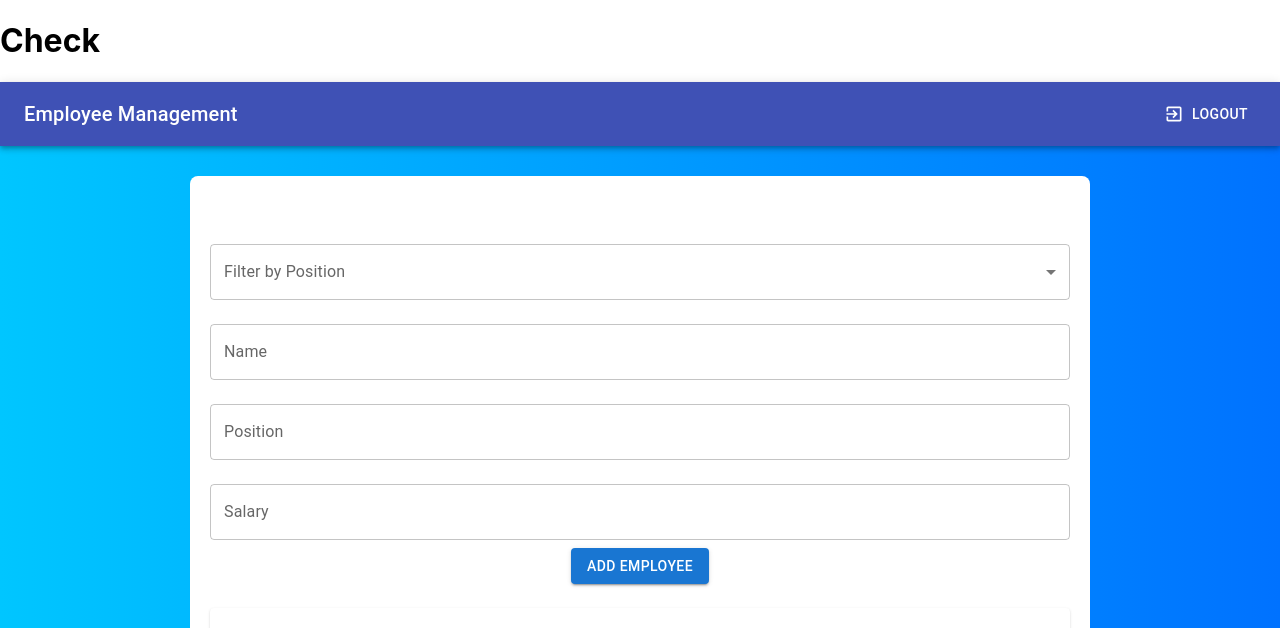
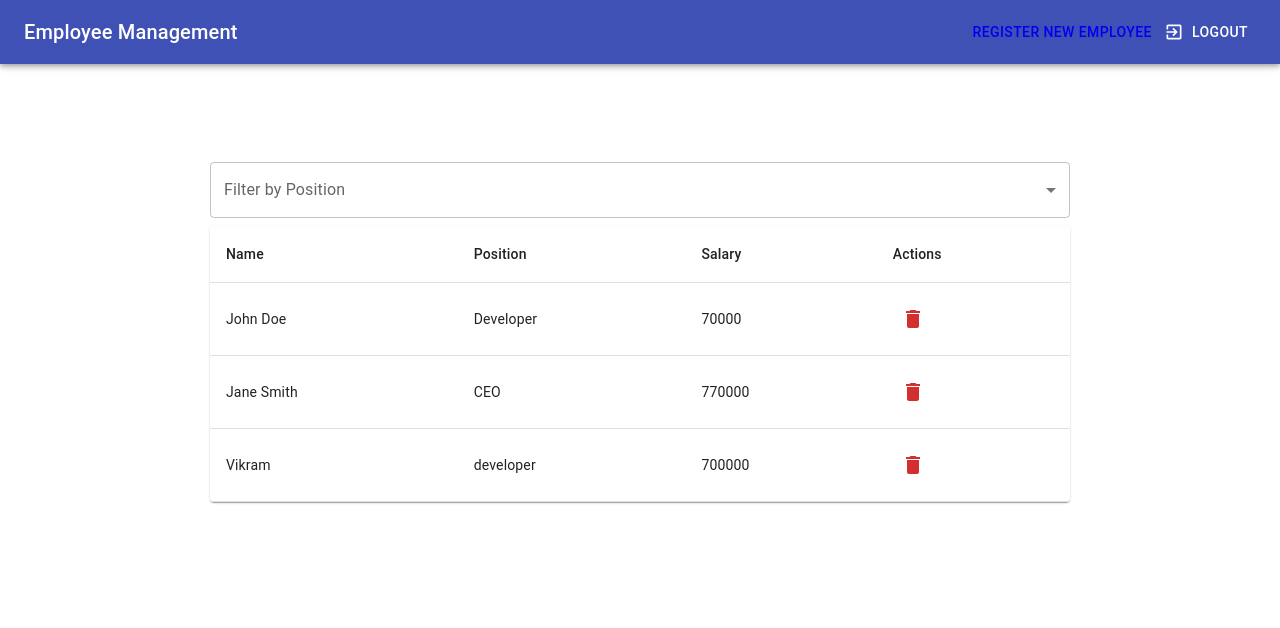
Before and after one commit to gaurav77777/EmployeeServiceReact, a React (Create React App) app: page / in a window 1280 px wide. Shown: the top 628 px of the page. Built offline with nearby package versions, Linux system fonts and the light colour scheme; no server answers; data requests are answered from the project's data file.

Commit message:
updated ui used react-router

```diff
--- a/db.json
+++ b/db.json
@@ -4,43 +4,21 @@
       "id": "1",
       "name": "John Doe",
       "email": "john@example.com",
-      "position": "Developer"
+      "position": "Developer",
+      "salary": "70000"
     },
     {
       "id": "2",
       "name": "Jane Smith",
       "email": "jane@example.com",
-      "position": "Manager"
+      "position": "CEO",
+      "salary": "770000"
     },
     {
-      "id": "e981",
-      "name": "",
-      "position": "",
-      "salary": ""
-    },
-    {
-      "id": "9bd0",
-      "name": "",
-      "position": "",
-      "salary": ""
-    },
-    {
-      "id": "1e09",
-      "name": "",
-      "position": "",
-      "salary": ""
-    },
-    {
-      "id": "9c0c",
-      "name": "",
-      "position": "",
-      "salary": ""
-    },
-    {
-      "id": "8767",
-      "name": "",
-      "position": "",
-      "salary": ""
+      "id": "3ceb",
+      "name": "Vikram",
+      "position": "developer",
+      "salary": "700000"
     }
   ]
 }
--- a/package.json
+++ b/package.json
@@ -13,6 +13,7 @@
     "axios": "^1.7.7",
     "react": "^18.3.1",
     "react-dom": "^18.3.1",
+    "react-router-dom": "^7.0.0",
     "react-scripts": "5.0.1",
     "web-vitals": "^2.1.4"
   },
--- a/public/index.html
+++ b/public/index.html
@@ -28,7 +28,6 @@
   </head>
   <body>
     <noscript>You need to enable JavaScript to run this app.</noscript>
-    <h1>Check</h1>
     <div id="root"></div>
     <!--
       This HTML file is a template.
--- a/src/App.css
+++ b/src/App.css
@@ -1,34 +1,121 @@
+/* Overall Body Styling */
 body {
-  background-color: #f0f4f8; /* Light grayish background for modern feel */
-  font-family: 'Roboto', sans-serif;
+  background-color: #f4f7f9; /* Soft, light gray background for the body */
+  font-family: 'Roboto', sans-serif; /* Clean and modern font */
+  margin: 0;
+  padding: 0;
 }
 
+/* Main App Container */
 .App {
-  background-color: #ffffff; /* White background for the main container */
+  background-color: #ffffff; /* Clean white background for the main container */
   padding: 30px;
-  border-radius: 10px;
-  box-shadow: 0 4px 8px rgba(0, 0, 0, 0.1); /* Adding subtle shadow for a modern look */
-  margin-top: 30px;
+  border-radius: 12px; /* Slightly rounded corners */
+  box-shadow: 0 4px 12px rgba(0, 0, 0, 0.1); /* Slightly more shadow for depth */
+  margin-top: 40px;
 }
 
+/* Main Heading Styling */
 h1 {
-  color: #3f51b5; /* Modern primary color */
+  color: #3b3b3b; /* Darker shade for better contrast */
+  font-weight: 600;
 }
 
+/* Button Styling */
 button {
-  background-color: #3f51b5;
+  background-color: #0073e6; /* Facebook or Amazon-style blue */
   color: white;
+  border: none;
+  padding: 10px 20px;
+  font-size: 16px;
+  border-radius: 4px;
   text-transform: capitalize;
+  cursor: pointer;
+  transition: background-color 0.3s ease, transform 0.2s ease;
 }
 
 button:hover {
-  background-color: #303f9f;
+  background-color: #005bb5; /* Slightly darker blue on hover */
+  transform: scale(1.05); /* Slight zoom effect on hover */
 }
 
+/* Table Cell Styling */
 .MuiTableCell-root {
   font-weight: 500;
+  color: #333333; /* Slightly darker text for readability */
 }
 
+/* Paper (Card-like) Elements */
 .MuiPaper-root {
-  background-color: #fafafa; /* Light background for paper containers */
+  background-color: #f9f9f9; /* Soft background to distinguish sections */
+  border-radius: 8px; /* Rounded corners for a modern feel */
+  box-shadow: 0 2px 6px rgba(0, 0, 0, 0.1); /* Slight shadow to make it pop */
+  padding: 20px;
+  margin-bottom: 20px;
 }
+
+/* AppBar Styling */
+.MuiAppBar-root {
+  background-color: #222222; /* Darker background for the navigation bar */
+  box-shadow: 0 2px 6px rgba(0, 0, 0, 0.3); /* Shadow to make it pop */
+}
+
+/* Toolbar inside AppBar */
+.MuiToolbar-root {
+  padding: 0 20px;
+  justify-content: space-between;
+}
+
+/* Typography (Logo and Title) */
+.MuiTypography-root {
+  font-weight: 700; /* Make the app title stand out */
+  color: white; /* White text on dark background */
+}
+
+/* Form Control (Select Dropdown) */
+.MuiFormControl-root {
+  margin-bottom: 20px;
+}
+
+.MuiInputLabel-root {
+  color: #0073e6; /* Blue accent for labels */
+}
+
+.MuiSelect-root {
+  border-radius: 8px;
+  background-color: #fafafa; /* Light background for dropdown */
+}
+
+/* Hover and Focus Effects on Input */
+.MuiInputBase-root:hover {
+  border-color: #0073e6;
+}
+
+.MuiInputBase-root:focus-within {
+  box-shadow: 0 0 0 2px #0073e6;
+}
+
+/* Hover effects for cards and list items */
+.MuiCard-root:hover, .MuiListItem-root:hover {
+  background-color: #f1f1f1; /* Light hover effect for items */
+  transform: translateY(-5px); /* Slight lift effect on hover */
+  box-shadow: 0 4px 12px rgba(0, 0, 0, 0.1);
+  transition: all 0.3s ease-in-out;
+}
+
+/* General Layout and Spacing */
+.container {
+  margin: 0 auto;
+  max-width: 1200px; /* Max width for the content */
+}
+
+/* Input Fields for Forms */
+.MuiInputBase-root {
+  border-radius: 8px;
+  padding: 10px;
+  background-color: #fafafa;
+}
+
+.MuiInputBase-root:focus-within {
+  background-color: white;
+}
--- a/src/App.js
+++ b/src/App.js
@@ -1,16 +1,20 @@
 import React, { useState, useEffect } from 'react';
+import { BrowserRouter as Router, Route, Routes, Link } from 'react-router-dom'; // Use 'Routes' instead of 'Switch'
 import axios from 'axios';
-import { Container, Typography, Box, Select, MenuItem, FormControl, InputLabel, AppBar, Toolbar, Button, IconButton } from '@mui/material';
+import { AppBar, Toolbar, Typography, Button, IconButton, Container, Box, FormControl, InputLabel, Select, MenuItem } from '@mui/material';
+import ExitToAppIcon from '@mui/icons-material/ExitToApp';
+import AddEmployee from './components/AddEmployee';
 import EmployeeList from './components/EmployeeList';
-import AddEmployee from './components/AddEmployee';
-import ExitToAppIcon from '@mui/icons-material/ExitToApp';
 
 function App() {
   const [employees, setEmployees] = useState([]);
   const [filter, setFilter] = useState('');
   const [filteredEmployees, setFilteredEmployees] = useState([]);
 
-  useEffect(() => {
+
+
+
+  /* useEffect(() => {
     // Fetching employee data from the fake API (json-server)
     axios.get('http://localhost:8081/api/employees')
       .then(response => {
@@ -18,17 +22,18 @@ function App() {
         setFilteredEmployees(response.data);
       })
       .catch(error => console.log('Error fetching employee data:', error));
-  }, []);
+  }, []); */
 
-  /* useEffect(() => {
-    // Fetching employee data from the fake API (json-server)
+
+  // Fetch employee data from the fake API (json-server)
+  useEffect(() => {
     axios.get('http://localhost:5000/employees')
       .then(response => {
         setEmployees(response.data);
         setFilteredEmployees(response.data);
       })
       .catch(error => console.log('Error fetching employee data:', error));
-  }, []); */
+  }, []);
 
   const addEmployee = (newEmployee) => {
     axios.post('http://localhost:5000/employees', newEmployee)
@@ -46,6 +51,13 @@ function App() {
       .catch(error => console.log('Error deleting employee:', error));
   };
 
+
+
+  const handleLogout = () => {
+    console.log('Logging out...');
+    alert('Logged out!');
+  };
+
   const handleFilterChange = (event) => {
     const selectedPosition = event.target.value;
     setFilter(selectedPosition);
@@ -58,25 +70,31 @@ function App() {
     }
   };
 
-  const handleLogout = () => {
-    console.log('Logging out...');  // Placeholder for logout functionality
-    alert('Logged out!');
-  };
-
   return (
-    <div style={{ background: 'linear-gradient(to right, #00c6ff, #0072ff)', minHeight: '100vh' }}>
+    <Router>
+      <div className="App">
+        {/* Navigation Bar */}
         <AppBar position="static" style={{ backgroundColor: '#3f51b5' }}>
           <Toolbar>
             <Typography variant="h6" style={{ flexGrow: 1 }}>
               Employee Management
             </Typography>
+            {/* Link to navigate to Add Employee Form */}
+            <Link to="/add-employee" style={{ textDecoration: 'none' }}>
+              <Button color="inherit">Register New Employee</Button>
+            </Link>
             <Button color="inherit" onClick={handleLogout} startIcon={<ExitToAppIcon />}>
               Logout
             </Button>
+
           </Toolbar>
         </AppBar>
 
+        {/* Page Content */}
         <Container maxWidth="md" style={{ marginTop: '30px', backgroundColor: 'white', padding: '20px', borderRadius: '8px' }}>
+          <Routes>
+            {/* Home page with Employee List */}
+            <Route path="/" element={
               <Box my={4} textAlign="center">
                 <FormControl fullWidth margin="normal">
                   <InputLabel>Filter by Position</InputLabel>
@@ -89,15 +107,32 @@ function App() {
                     <MenuItem value="Manager">Manager</MenuItem>
                     <MenuItem value="Developer">Developer</MenuItem>
                     <MenuItem value="Designer">Designer</MenuItem>
-              {/* Add more roles as necessary */}
                   </Select>
                 </FormControl>
 
-          <AddEmployee addEmployee={addEmployee} />
-          <EmployeeList employees={filteredEmployees} deleteEmployee={deleteEmployee} />
+                <EmployeeList employees={filteredEmployees} />
               </Box>
+            } />
+
+            {/* Add Employee Page (same as Register) */}
+            <Route path="/add-employee" element={
+              <Box my={4} textAlign="center">
+                <Typography variant="h4" gutterBottom>
+                  Register New Employee
+                </Typography>
+                <AddEmployee addEmployee={(newEmployee) => {
+                  axios.post('http://localhost:5000/employees', newEmployee)
+                    .then(response => {
+                      setEmployees([...employees, response.data]);
+                    })
+                    .catch(error => console.log('Error adding employee:', error));
+                }} />
+              </Box>
+            } />
+          </Routes>
         </Container>
       </div>
+    </Router>
   );
 }
 
```
Also changed, not shown: 1 other file (tests, documents, lock files or other folders). Lines whose indentation alone changed are shown as unchanged.
